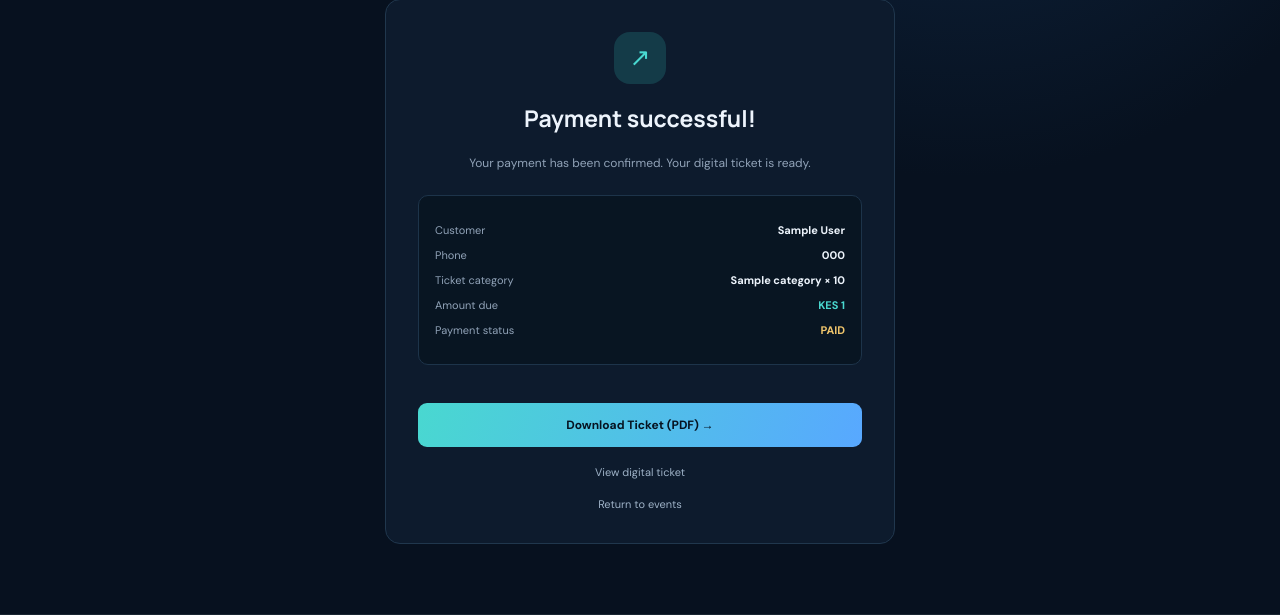
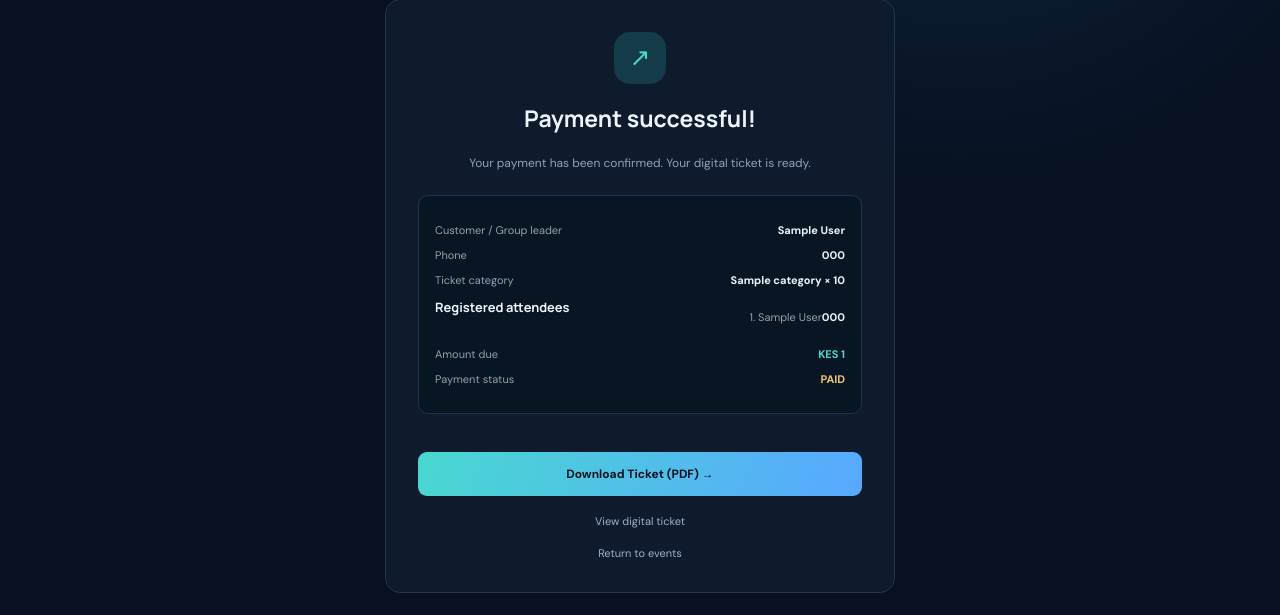
Before and after one commit to tripxine/talantasportscitytickets-ke, a Flask app: template templates/payment.html in a window 1280 px wide. Shown: the part 322-937 px from the top of the page. Run offline with Flask 3, Linux system fonts and the light colour scheme; the template is opened without the code that fills it: most values are stand-ins (such as "Sample title", 1, 10 or a date in 2020); parts of the project's set-up code (start-up, migrations or seed data) failed here and were passed over; some libraries are stand-ins or nearby versions.

Commit message:
Add attendee details to payment confirmation

```diff
--- a/app.py
+++ b/app.py
@@ -492,10 +492,19 @@ def payment(reference):
     if not booking:
         abort(404)
 
+    with db() as con:
+        members = con.execute("""
+            SELECT full_name, phone, is_leader
+            FROM group_members
+            WHERE booking_id=%s
+            ORDER BY id
+        """, (booking["id"],)).fetchall()
+
     # Browser requests must never mark bookings as paid.
     return render_template(
         "payment.html",
         booking=booking,
+        members=members,
         payment_mode=PAYMENT_MODE,
         can_pay=(
             PAYMENT_MODE == "PALPLUSS"
--- a/templates/book.html
+++ b/templates/book.html
@@ -87,7 +87,7 @@
 
     <button class="btn primary full" type="submit"
             {% if not booking_enabled %}disabled{% endif %}>
-        {% if booking_enabled %}Continue to payment →{% else %}Bookings currently unavailable{% endif %}
+        {% if booking_enabled %}Confirm Details →{% else %}Bookings currently unavailable{% endif %}
     </button>
 </form>
 </section>
--- a/templates/payment.html
+++ b/templates/payment.html
@@ -22,9 +22,24 @@
     {% endif %}
 
     <div class="payment-details">
-        <div><span>Customer</span><b>{{ booking.full_name }}</b></div>
+        <div><span>Customer / Group leader</span><b>{{ booking.full_name }}</b></div>
         <div><span>Phone</span><b>{{ booking.phone }}</b></div>
         <div><span>Ticket category</span><b>{{ booking.category }} × {{ booking.quantity }}</b></div>
+
+        <div class="attendee-review">
+            <h3>Registered attendees</h3>
+            {% for member in members %}
+            <div class="summary-line">
+                <span>
+                    {{ loop.index }}. {{ member.full_name }}
+                    {% if member.is_leader %}(Group leader){% endif %}
+                </span>
+                <b>{{ member.phone }}</b>
+            </div>
+            {% else %}
+            <p class="form-note">No attendee records found.</p>
+            {% endfor %}
+        </div>
         <div>
             <span>Amount due</span>
             <b class="amount">
```
